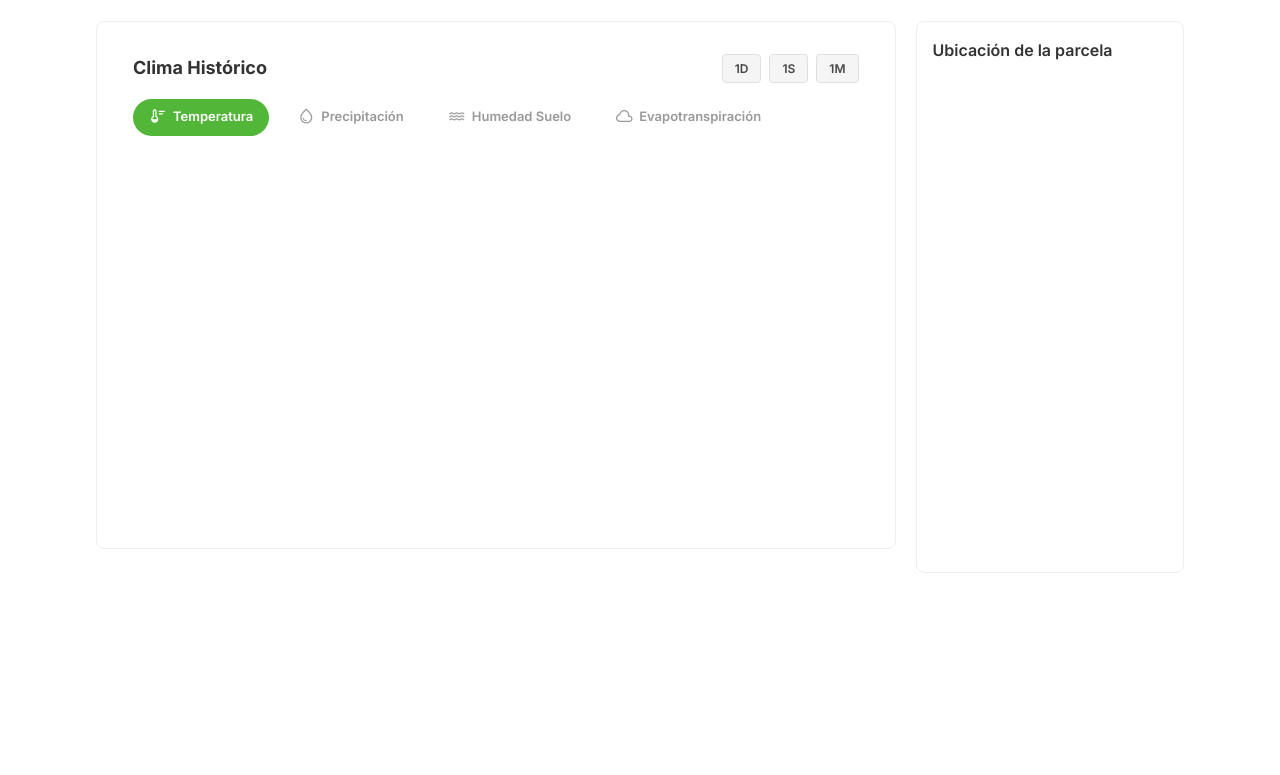
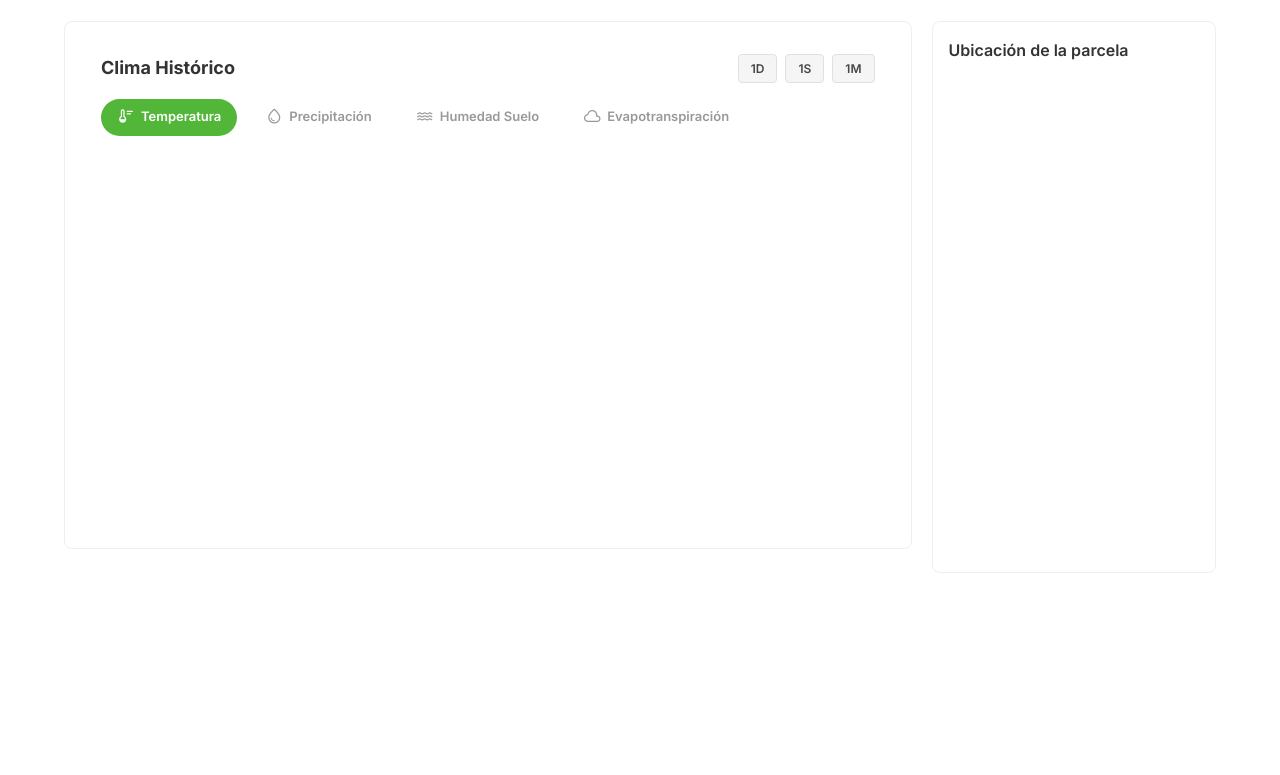
Before and after one commit to danielbulacio/Proyecto-TP-Final-INTRO, a plain HTML site: page frontend/parcela/detalle.html in a window 1280 px wide. Shown: the part 494-1269 px from the top of the page. Drawn offline with nearby package versions, Linux system fonts and the light colour scheme; no server answers; files whose address does not match are found by name.

Commit message:
Modificando el ancho de detalles.html para que coincida con el navbar

```diff
--- a/frontend/css/detalle-parcelas.css
+++ b/frontend/css/detalle-parcelas.css
@@ -11,7 +11,6 @@
 }
 
 .header .breadcrumb {
-  width: 85%;
   margin: 0 auto;
   padding: 0;
 }
@@ -34,7 +33,6 @@
 }
 
 .header-content {
-  width: 85%;
   margin: 0 auto;
   padding: 12px 0;
   display: flex;
@@ -489,8 +487,36 @@
 }
 .big-container {
   padding-top: 20px;
-  width: 85%;
   margin: auto;
+}
+
+.big-container,
+.header-content,
+.header .breadcrumb {
+  width: auto;
+}
+@media screen and (min-width: 1024px) {
+  .big-container,
+  .header-content,
+  .header .breadcrumb {
+    max-width: 960px;
+    margin-left: auto;
+    margin-right: auto;
+  }
+}
+@media screen and (min-width: 1216px) {
+  .big-container,
+  .header-content,
+  .header .breadcrumb {
+    max-width: 1152px;
+  }
+}
+@media screen and (min-width: 1408px) {
+  .big-container,
+  .header-content,
+  .header .breadcrumb {
+    max-width: 1344px;
+  }
 }
 
 .small-container {
```
